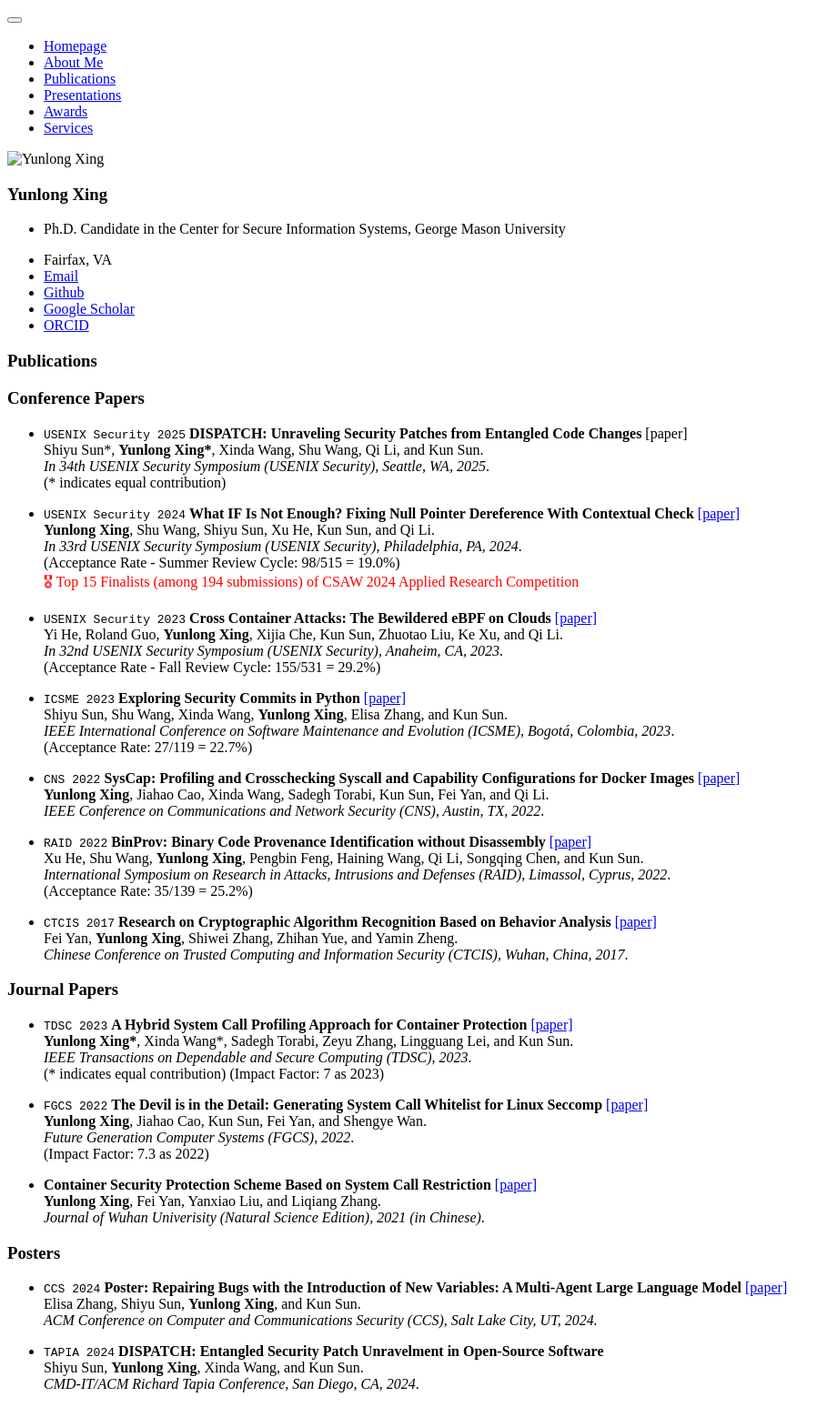
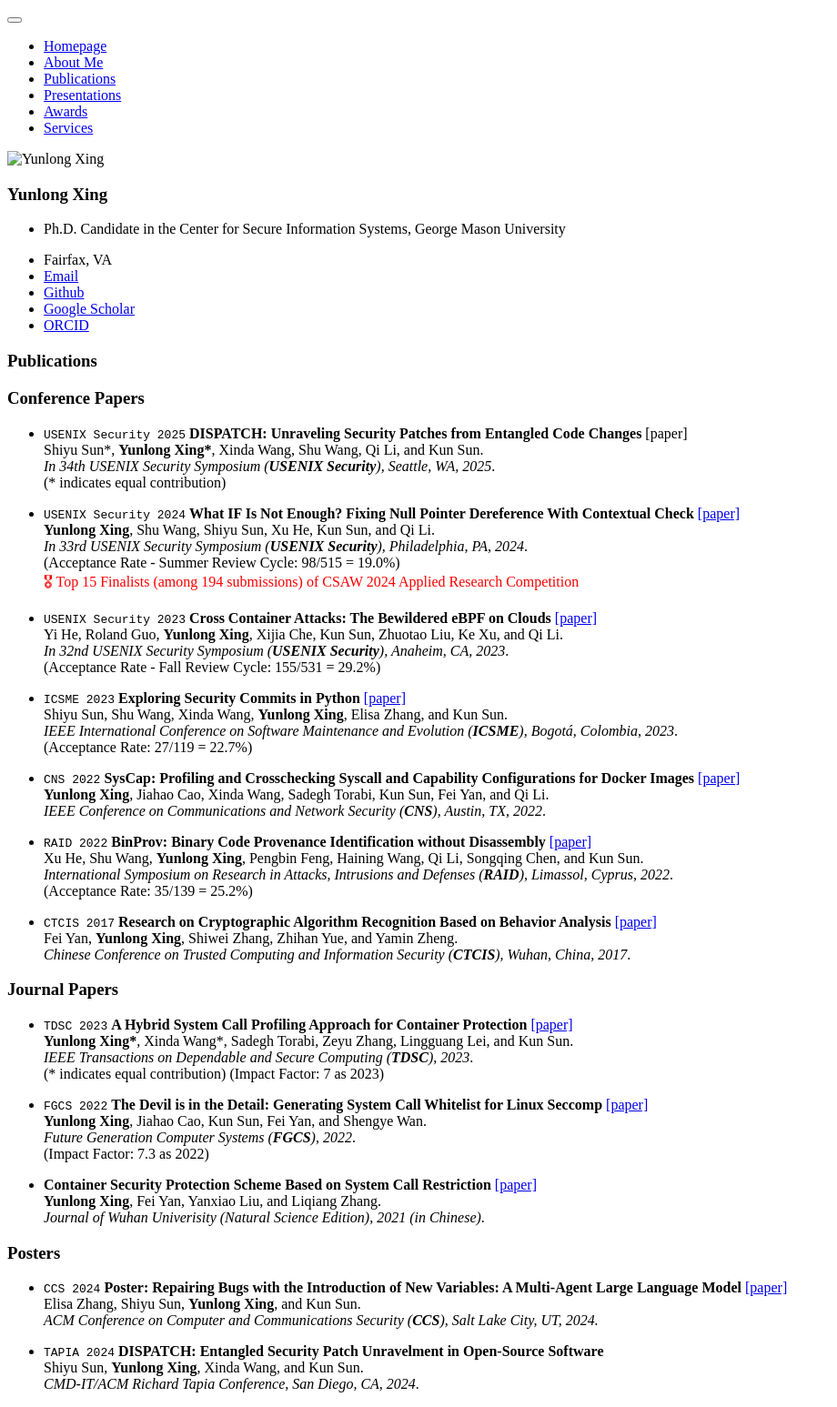
Before and after one commit to YunlongXing/yunlongxing.github.io, a Jekyll site: the page built from _pages/includes/pub.md, in a window 1280 px wide. Shown: the whole page at 91% size, without its empty margins (0-920 px from the left). Built offline with Jekyll 4.4.1, drawn with Linux system fonts in a browser that asks for light colours; our own code applies the rules of GitHub Pages for plain Markdown files.

Commit message:
Update pub.md

```diff
--- a/_pages/includes/pub.md
+++ b/_pages/includes/pub.md
@@ -2,47 +2,47 @@
 ### Conference Papers
 - ``USENIX Security 2025`` **DISPATCH: Unraveling Security Patches from Entangled Code Changes** \[paper\] <br>
 Shiyu Sun\*, **Yunlong Xing\***, Xinda Wang, Shu Wang, Qi Li, and Kun Sun.<br>
-*In 34th USENIX Security Symposium (USENIX Security), Seattle, WA, 2025*.<br>
+*In 34th USENIX Security Symposium (**USENIX Security**), Seattle, WA, 2025*.<br>
 \(\* indicates equal contribution\)
 
 - ``USENIX Security 2024`` **What IF Is Not Enough? Fixing Null Pointer Dereference With Contextual Check** [\[paper\]](/publications/security24_CONCH.pdf)<br>
 **Yunlong Xing**, Shu Wang, Shiyu Sun, Xu He, Kun Sun, and Qi Li.<br>
-*In 33rd USENIX Security Symposium (USENIX Security), Philadelphia, PA, 2024*.<br>
+*In 33rd USENIX Security Symposium (**USENIX Security**), Philadelphia, PA, 2024*.<br>
 (Acceptance Rate - Summer Review Cycle: 98/515 = 19.0%)<br>
 <span style="color:red">🎖 Top 15 Finalists (among 194 submissions) of CSAW 2024 Applied Research Competition</span>
 
 - ``USENIX Security 2023`` **Cross Container Attacks: The Bewildered eBPF on Clouds** [\[paper\]](/publications/security23_container.pdf)<br>
 Yi He, Roland Guo, **Yunlong Xing**, Xijia Che, Kun Sun, Zhuotao Liu, Ke Xu, and Qi Li.<br>
-*In 32nd USENIX Security Symposium (USENIX Security), Anaheim, CA, 2023*.<br>
+*In 32nd USENIX Security Symposium (**USENIX Security**), Anaheim, CA, 2023*.<br>
 (Acceptance Rate - Fall Review Cycle: 155/531 = 29.2%)
 
 - ``ICSME 2023`` **Exploring Security Commits in Python** [\[paper\]](/publications/icsme23_SCOPY.pdf)<br>
 Shiyu Sun, Shu Wang, Xinda Wang, **Yunlong Xing**, Elisa Zhang, and Kun Sun.<br>
-*IEEE International Conference on Software Maintenance and Evolution (ICSME), Bogotá, Colombia, 2023*.<br>
+*IEEE International Conference on Software Maintenance and Evolution (**ICSME**), Bogotá, Colombia, 2023*.<br>
 (Acceptance Rate: 27/119 = 22.7%)
 
 - ``CNS 2022`` **SysCap: Profiling and Crosschecking Syscall and Capability Configurations for Docker Images** [\[paper\]](/publications/cns22_SysCap.pdf)<br>
 **Yunlong Xing**, Jiahao Cao, Xinda Wang, Sadegh Torabi, Kun Sun, Fei Yan, and Qi Li.<br>
-*IEEE Conference on Communications and Network Security (CNS), Austin, TX, 2022*.
+*IEEE Conference on Communications and Network Security (**CNS**), Austin, TX, 2022*.
 
 - ``RAID 2022`` **BinProv: Binary Code Provenance Identification without Disassembly** [\[paper\]](/publications/raid22_BinProv.pdf)<br>
 Xu He, Shu Wang, **Yunlong Xing**, Pengbin Feng, Haining Wang, Qi Li, Songqing Chen, and Kun Sun.<br>
-*International Symposium on Research in Attacks, Intrusions and Defenses (RAID), Limassol, Cyprus, 2022*.<br>
+*International Symposium on Research in Attacks, Intrusions and Defenses (**RAID**), Limassol, Cyprus, 2022*.<br>
 (Acceptance Rate: 35/139 = 25.2%)
 
 - ``CTCIS 2017`` **Research on Cryptographic Algorithm Recognition Based on Behavior Analysis** [\[paper\]](https://doi.org/10.1007/978-981-10-7080-8_25)<br>
 Fei Yan, **Yunlong Xing**, Shiwei Zhang, Zhihan Yue, and Yamin Zheng.<br>
-*Chinese Conference on Trusted Computing and Information Security (CTCIS), Wuhan, China, 2017*.
+*Chinese Conference on Trusted Computing and Information Security (**CTCIS**), Wuhan, China, 2017*.
 
 ### Journal Papers
 - ``TDSC 2023`` **A Hybrid System Call Profiling Approach for Container Protection** [\[paper\]](https://ieeexplore.ieee.org/document/10105304)<br>
 **Yunlong Xing\***, Xinda Wang\*, Sadegh Torabi, Zeyu Zhang, Lingguang Lei, and Kun Sun.<br>
-*IEEE Transactions on Dependable and Secure Computing (TDSC), 2023*.<br>
+*IEEE Transactions on Dependable and Secure Computing (**TDSC**), 2023*.<br>
 \(\* indicates equal contribution\) \(Impact Factor: 7 as 2023\)
 
 - ``FGCS 2022`` **The Devil is in the Detail: Generating System Call Whitelist for Linux Seccomp** [\[paper\]](/publications/fgcs22_Syscall.pdf)<br>
 **Yunlong Xing**, Jiahao Cao, Kun Sun, Fei Yan, and Shengye Wan.<br>
-*Future Generation Computer Systems (FGCS), 2022*.<br>
+*Future Generation Computer Systems (**FGCS**), 2022*.<br>
 \(Impact Factor: 7.3 as 2022\)
 
 - **Container Security Protection Scheme Based on System Call Restriction** [\[paper\]](https://doi.org/10.14188/j.1671-8836.2021.0049)<br>
@@ -52,7 +52,7 @@ Fei Yan, **Yunlong Xing**, Shiwei Zhang, Zhihan Yue, and Yamin Zheng.<br>
 ### Posters
 - ``CCS 2024`` **Poster: Repairing Bugs with the Introduction of New Variables: A Multi-Agent Large Language Model** [\[paper\]](https://dl.acm.org/doi/10.1145/3658644.3691412)<br>
 Elisa Zhang, Shiyu Sun, **Yunlong Xing**, and Kun Sun. <br>
-*ACM Conference on Computer and Communications Security (CCS), Salt Lake City, UT, 2024.*
+*ACM Conference on Computer and Communications Security (**CCS**), Salt Lake City, UT, 2024.*
 
 - ``TAPIA 2024`` **DISPATCH: Entangled Security Patch Unravelment in Open-Source Software** <br>
 Shiyu Sun, **Yunlong Xing**, Xinda Wang, and Kun Sun. <br>
```
